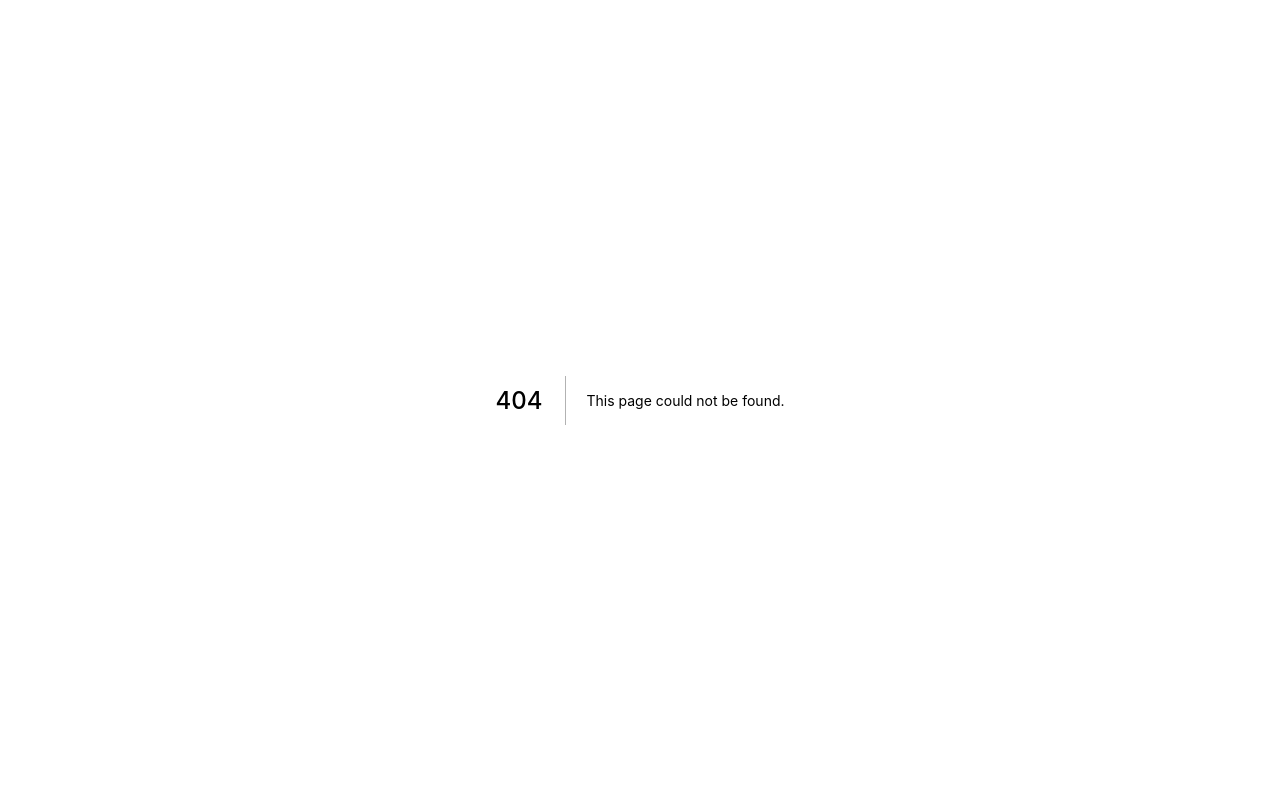
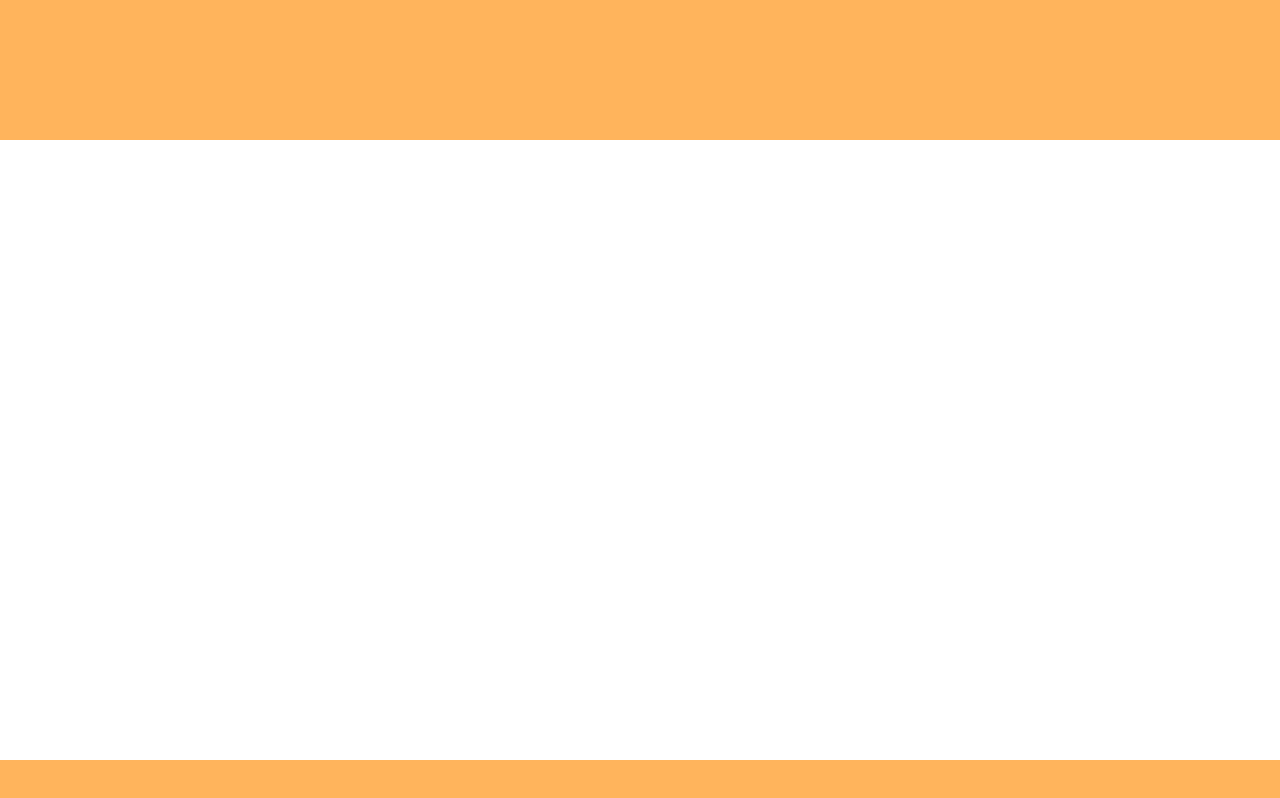
Before and after one commit to dna-42/crm, a Next.js app in the folder crm-app/: page /cliente_detalhes in a window 1280 px wide. Before the commit this address had no page. Built offline with nearby package versions, Linux system fonts and the light colour scheme.

Commit message:
Adiciona esqueleto do BaseConteiner

```diff
--- /dev/null
+++ b/crm-app/pages/cliente_detalhes.js
@@ -0,0 +1,39 @@
+import styled from 'styled-components'
+
+
+const colors = {
+    primary: "#FFB45C"
+}
+
+const BaseConteiner = styled.div`
+    --header-size: 140px;
+    --footer-size: 40px;
+    display: grid;
+    grid-template-rows: var(--header-size) 1fr var(--footer-size);
+    grid-template-areas:
+        "topbar topbar"
+        "sidebar main"
+        "botbar botbar";
+    height: 100vh;
+    width: 100vw;
+
+    header{
+        grid-area: topbar;
+        background-color: ${colors.primary};
+    }
+
+    footer{
+        grid-area: botbar;
+        background-color: ${colors.primary};
+    }
+`
+
+
+export default function ClientDetailView(){
+    return (
+        <BaseConteiner>
+            <header></header>
+            <footer></footer>
+        </BaseConteiner>
+    )
+}
--- /dev/null
+++ b/crm-app/pages/urls.js
@@ -0,0 +1,5 @@
+const routes = {
+    'cliente_detalhes': "/cliente_detalhes"
+}
+
+export default routes
```
Also changed, not shown: crm-app/pages/index.js (+9 -1 lines).
